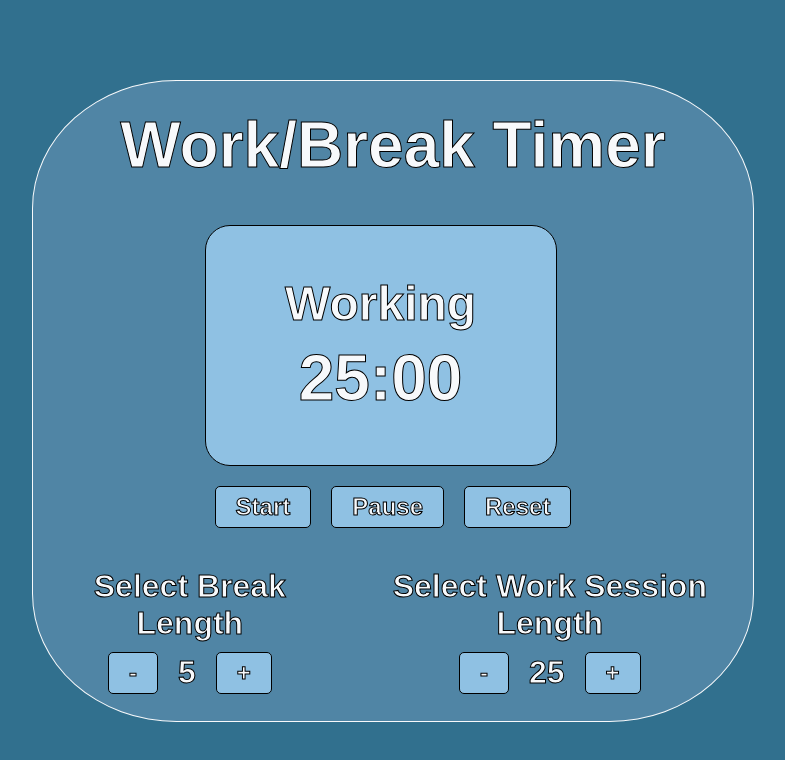
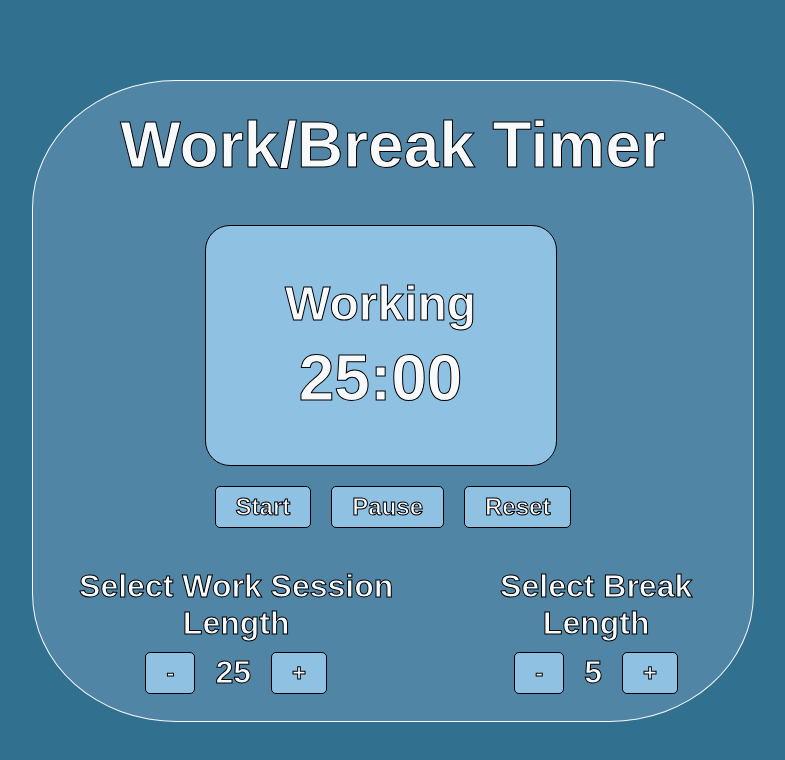
Before and after one commit to gauerpower/work-break-timer, a React (Create React App) app: page / in a window 1280 px wide. Shown: the top 760 px of the page, without its empty margins (247-1032 px from the left). Built offline with nearby package versions, Linux system fonts and the light colour scheme.

Commit message:
initial commit

```diff
--- a/src/App.css
+++ b/src/App.css
@@ -97,15 +97,11 @@ button {
     padding: 50px;
 }
 
-span {
+.timer-display {
     color: var(--interiorTextColor);
     -webkit-text-stroke: 1px var(--textShadowColor);
     font-family: Arial, Helvetica, sans-serif;
     font-weight: 900;
-}
-
-
-.timer-display {
     font-size: 4rem;
 }
 
--- a/src/components/App.jsx
+++ b/src/components/App.jsx
@@ -4,7 +4,6 @@ import BreakSelector from "./BreakSelector.jsx"
 import WorkSelector from "./WorkSelector.jsx"
 import Timer from "./Timer.jsx"
 import Counters from "./Counters.jsx"
-import "../App.css"
 
 function App(){
     const [workLength, setWorkLength] = useState(25);
@@ -14,7 +13,6 @@ function App(){
     const [workSessionCount, setWorkSessionCount] = useState(0);
     const [breakCount, setBreakCount] = useState(0);
     const [timeToFlash, setFlash] = useState(false);
-
 
     function increaseBreakLength() {
         setBreakLength(breakLength + 1);
@@ -86,27 +84,23 @@ function App(){
                 handleWhetherSelectorsShouldAppear={handleWhetherSelectorsShouldAppear}
                 increaseWorkSessionCount={increaseWorkSessionCount}
                 increaseBreakCount={increaseBreakCount}
-                flash={flash}
-        />
+                flash={flash}/>
        <div className="selector-area">
+       <WorkSelector
+        workLength={workLength}
+            increaseWorkLength={increaseWorkLength}
+            decreaseWorkLength={decreaseWorkLength}
+            selectorsShouldAppear={selectorVisibility}/>
         <BreakSelector
         breakLength={breakLength}
             increaseBreakLength={increaseBreakLength}
             decreaseBreakLength={decreaseBreakLength}
-            selectorsShouldAppear={selectorVisibility}
-        />
-        <WorkSelector
-        workLength={workLength}
-            increaseWorkLength={increaseWorkLength}
-            decreaseWorkLength={decreaseWorkLength}
-            selectorsShouldAppear={selectorVisibility}
-        />
+            selectorsShouldAppear={selectorVisibility} />
         </div>
         <Counters
             countersShouldAppear={!selectorVisibility}
             workSessionCount={workSessionCount}
-            breakCount={breakCount}
-        />
+            breakCount={breakCount}/>
     </div>)
 }
 
--- a/src/components/BreakSelector.jsx
+++ b/src/components/BreakSelector.jsx
@@ -17,7 +17,6 @@ function BreakSelector(props) {
         }
     }
 
-// Note to self: Visibility leaves elements in place. Display removes them from HTML flow.
     return (
         <div
         style={{display: props.selectorsShouldAppear ? null : "none"}}
@@ -30,8 +29,6 @@ function BreakSelector(props) {
             </div>
         </div>
     )
-
 }
 
-
 export default BreakSelector;
--- a/src/components/Counters.jsx
+++ b/src/components/Counters.jsx
@@ -3,8 +3,6 @@ import React from "react";
 function Counters(props) {
     const sessionsText = props.workSessionCount === 1 ? "session" : "sessions";
     const breaksText = props.breakCount === 1 ? "break" : "breaks";
-
-
     return(
         <div className="counter-container"
         style={{display: props.countersShouldAppear ? "block" : "none"}}
@@ -15,6 +13,4 @@ function Counters(props) {
     )
 }
 
-
-
 export default Counters;
--- a/src/components/WorkSelector.jsx
+++ b/src/components/WorkSelector.jsx
@@ -10,12 +10,13 @@ function WorkSelector(props) {
         }
     }
     function increaseCounter() {
-        if (props.workLength <= 60) {
+        if (props.workLength < 60) {
             props.increaseWorkLength();
         } else {
             return;
         }
     }
+
     return (
         <div
         style={{display: props.selectorsShouldAppear ? null : "none"}}
@@ -24,7 +25,7 @@ function WorkSelector(props) {
             <div className="selector-button-area">
                 <button onClick={decreaseCounter}>-</button>
                 <p className="selected-interval">{props.workLength}</p>
-                <button onClick={(increaseCounter)}>+</button>
+                <button onClick={increaseCounter}>+</button>
             </div>
         </div>
     )
```
Also changed, not shown: src/components/Timer.jsx (+1 -106 lines).
